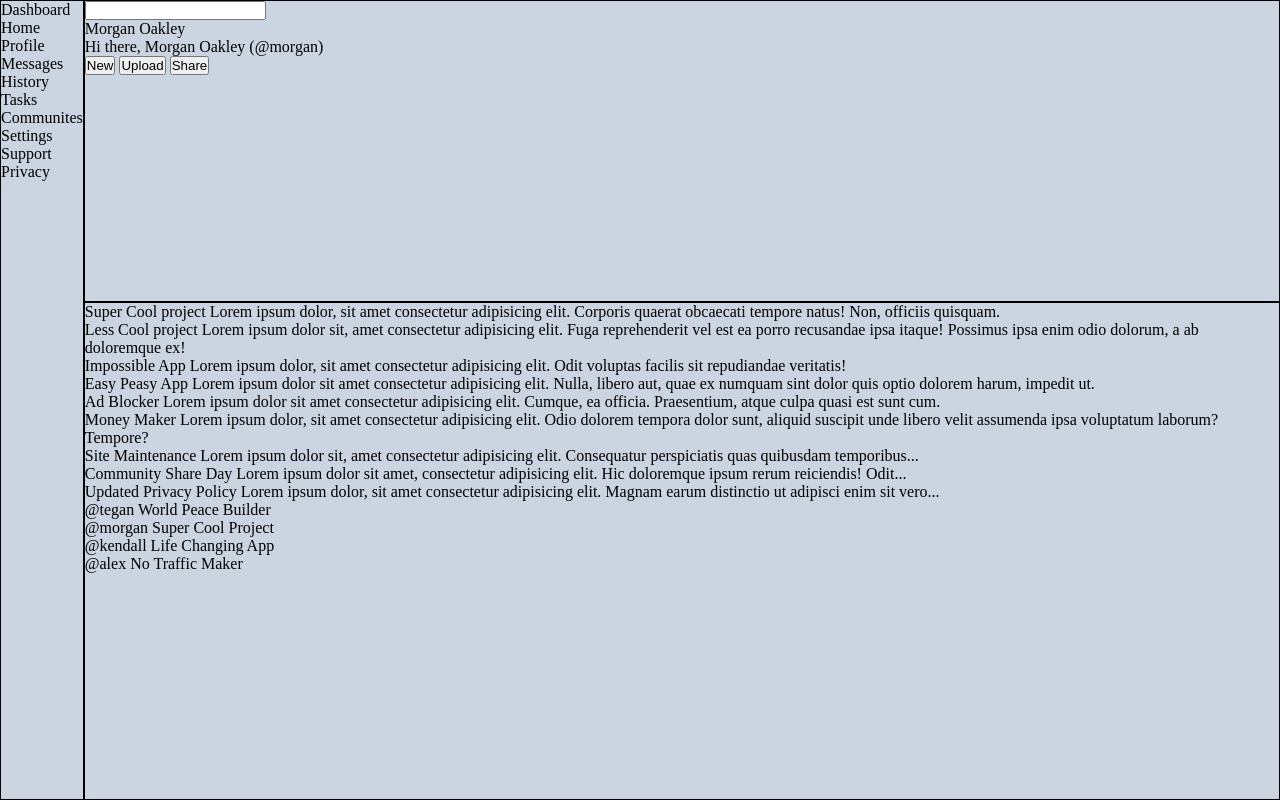
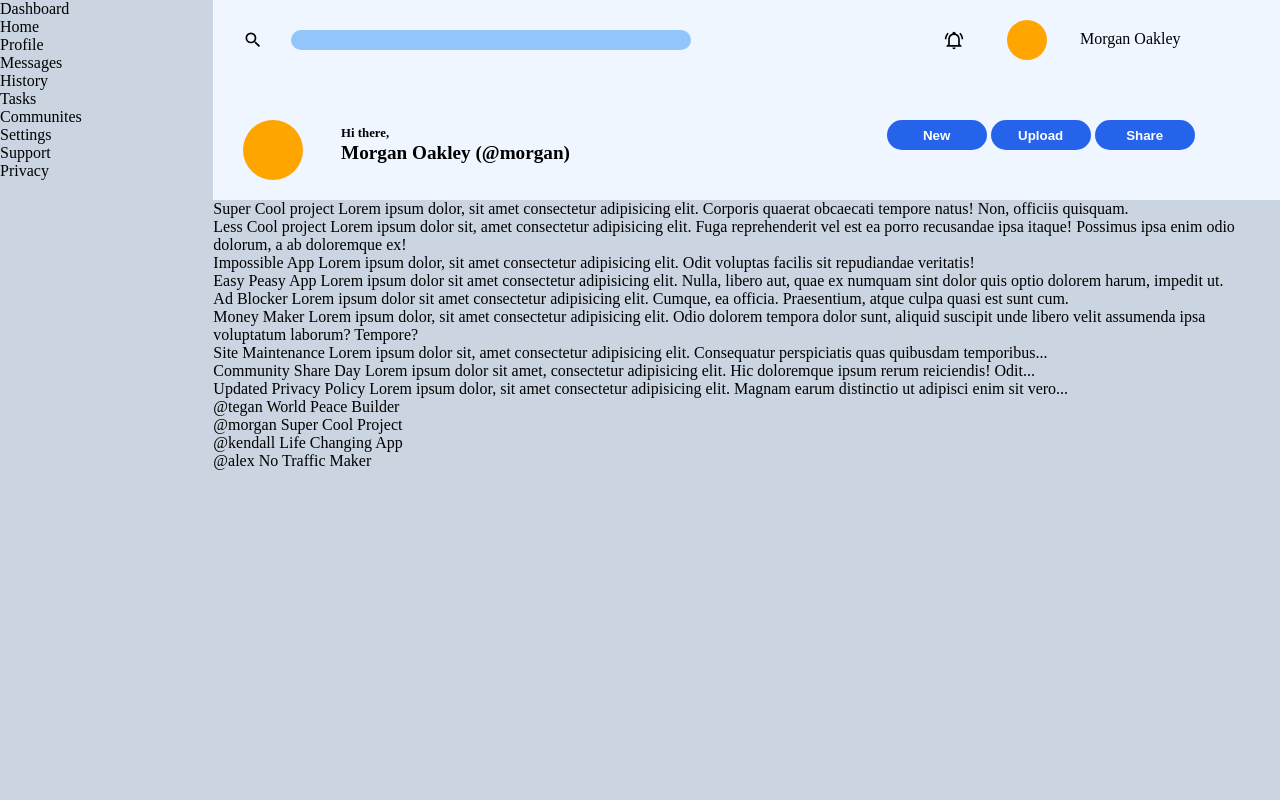
Before and after one commit to acstanie/odin-admin-dashboard, a plain HTML site: page index.html in a window 1280 px wide. Drawn offline with Linux system fonts and the light colour scheme.

Commit message:
Partially styled the header section

```diff
--- a/index.html
+++ b/index.html
@@ -6,6 +6,7 @@
     <title>Admin Dashboard</title>
 
     <link rel="stylesheet" href="style/style.css">
+    <link rel="stylesheet" href="style/header_style.css">
 </head>
 <body>
 
@@ -15,17 +16,30 @@
         <div class="header">
             <div class="upper">
                 <div>
-                    <input type="text">
+                    <div>
+                        <img src="images/magnify.svg" alt="search-icon">
+                    </div>
+
+                    <div>
+                        <input type="text">
+                    </div>
                 </div>
 
                 <div>
-                    Morgan Oakley
+                    <div>
+                        <img src="images/bell-ring-outline.svg" alt="notifications">
+                    </div>
+                    <div></div>
+                    <div>Morgan Oakley</div>
                 </div>
             </div>
 
             <div class="lower">
                 <div>
-                    Hi there, Morgan Oakley (@morgan)
+                    <div></div>
+                    <div>
+                        <span>Hi there,</span><br>Morgan Oakley (@morgan)
+                    </div>
                 </div>
 
                 <div>
--- /dev/null
+++ b/style/header_style.css
@@ -0,0 +1,117 @@
+.header {
+    background-color: #eff6ff;
+
+    display: grid;
+    grid-template-columns: 1fr;
+    grid-template-rows: 100px 100px;
+    padding: 20px 30px;
+}
+
+/* .upper, .lower {
+    border: var(--test-border);
+    height: 50px;
+} */
+
+.upper {
+    display: grid;
+    grid-template-columns: 2fr 1fr;
+}
+
+.upper img {
+    height: 20px;
+    width: 20px;
+}
+
+.upper > div:nth-child(1) {
+    display: grid;
+    grid-template-columns: 1fr 3fr;
+
+    position: relative;
+    top: 10px;
+}
+
+.upper > div:nth-child(1) > div:nth-child(2) {
+    position: relative;
+    right: 120px;
+}
+
+.upper > div:nth-child(1) input {
+    width: 400px;
+    height: 20px;
+    outline: none;
+    border: none;
+    border-radius: 15px;
+    background-color: #93c5fd;
+
+    padding: 10px;
+}
+
+.upper > div:nth-child(2) {
+    display: grid;
+    grid-template-columns: 1fr 1fr 1fr;
+}
+
+.upper > div:nth-child(2) > div:nth-child(1) {
+    position: relative;
+    left: 30px;
+    top: 10px;
+}
+
+.upper > div:nth-child(2) > div:nth-child(2) {
+    height: 40px;
+    width: 40px;
+    background-color: orange;
+    border-radius: 50%;
+}
+
+.upper > div:nth-child(2) > div:nth-child(3) {
+    width: 150px;
+    position: relative;
+    top: 10px;
+    right: 20px;
+}
+
+.lower {
+    display: grid;
+    grid-template-columns: 1fr 1fr;
+}
+
+.lower > div:nth-child(1) {
+    display: grid;
+    grid-template-columns: 1fr 2fr;
+}
+
+.lower > div:nth-child(1) > div:nth-child(1) {
+    height: 60px;
+    width: 60px;
+    border-radius: 50%;
+    background-color: orange;
+}
+
+.lower > div:nth-child(1) > div:nth-child(2) {
+    font-weight: bold;
+    font-size: 1.2rem;
+    position: relative;
+    right: 70px;
+}
+
+.lower > div:nth-child(1) > div:nth-child(2) span {
+    font-size: 0.8rem;
+}
+
+.lower > div:nth-child(2) {
+    width: 310px;
+    position: relative;
+    left: 140px
+}
+
+.lower > div:nth-child(2) button {
+    color: white;
+    font-weight: bold;
+    outline: none;
+    border: none;
+    border-radius: 15px;
+    height: 30px;
+    width: 100px;
+    background-color: #2563eb;
+}
--- a/style/style.css
+++ b/style/style.css
@@ -6,6 +6,7 @@
 
 :root {
     --test-border: 1px solid black;
+    --background-color: black;
 }
 
 .container {
@@ -13,12 +14,13 @@
     height: 100vh;
 
     display: grid;
-    grid-template-columns: minmax(200px, 1fr), minmax(200px, 2fr);
+    grid-template-rows: 200px;
+    grid-template-columns: 1fr 5fr;
 }
 
-.header, .sidebar, .article {
+/* .header, .sidebar, .article {
     border: 1px solid black;
-}
+} */
 
 .header {
     grid-column: 2 / 3;
```
Also changed, not shown: images/bell-ring-outline.svg (added), images/magnify.svg (added).
